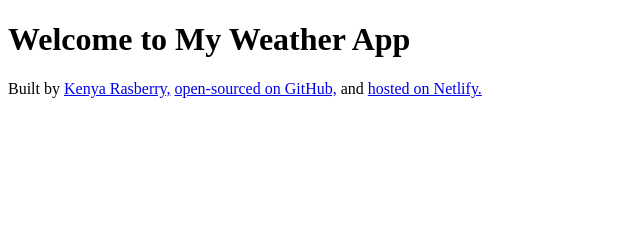
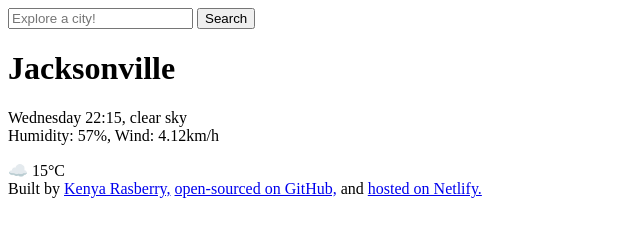
Before and after one commit to kenyarazzberry/Final-Final-Weather-Project, a plain HTML site: page index.html in a window 1280 px wide. Shown: the whole page, without its empty margins (0-640 px from the left). Drawn offline with Linux system fonts and the light colour scheme.

Commit message:
Added more complex html to project

```diff
--- a/index.html
+++ b/index.html
@@ -6,7 +6,23 @@
     <title>Weather App</title>
   </head>
   <body>
-    <h1>Welcome to My Weather App</h1>
+    <header>
+      <form>
+        <input type="search" placeholder="Explore a city!" required />
+        <input type="submit" value="Search" />
+      </form>
+    </header>
+    <main>
+      <div>
+        <h1>Jacksonville</h1>
+        <p>
+          Wednesday 22:15, clear sky
+          <br />
+          Humidity: 57%, Wind: 4.12km/h
+        </p>
+      </div>
+      <div>☁️ 15°C</div>
+    </main>
   </body>
   <footer>
     Built by
```
